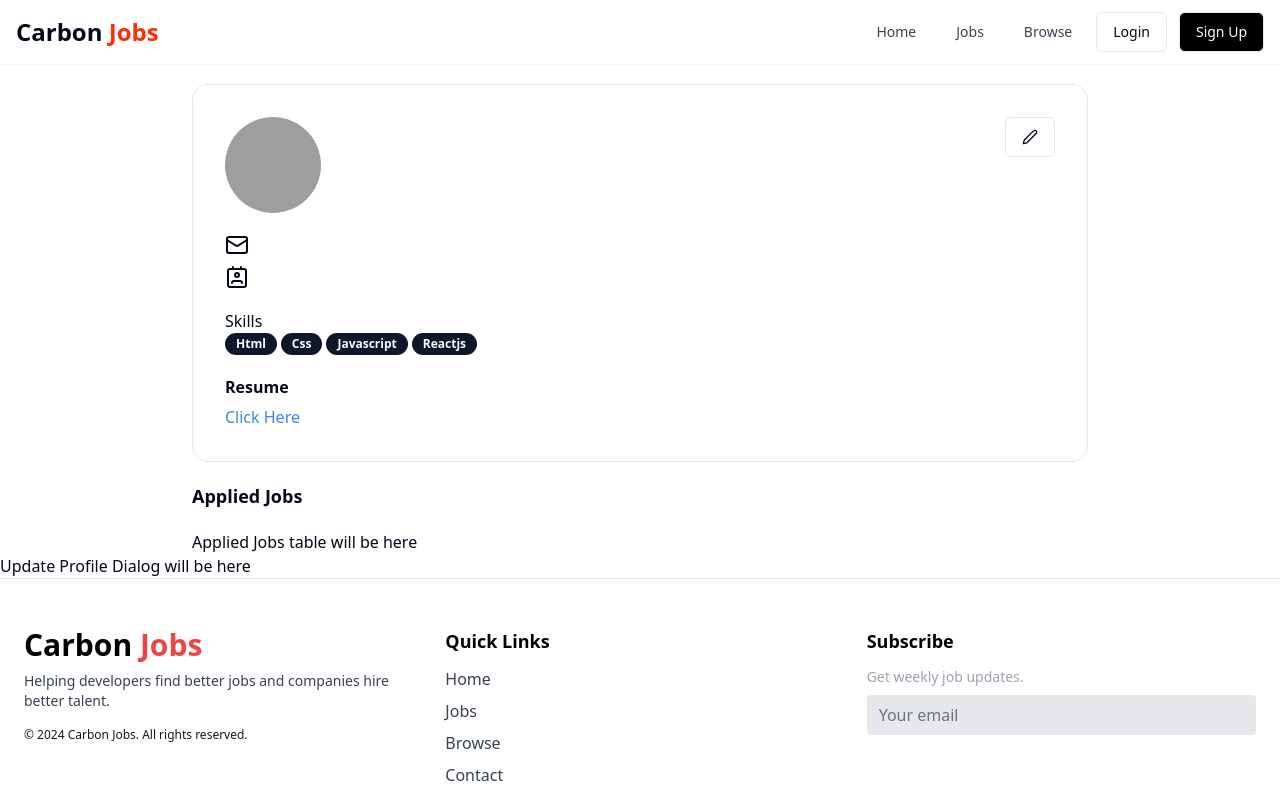
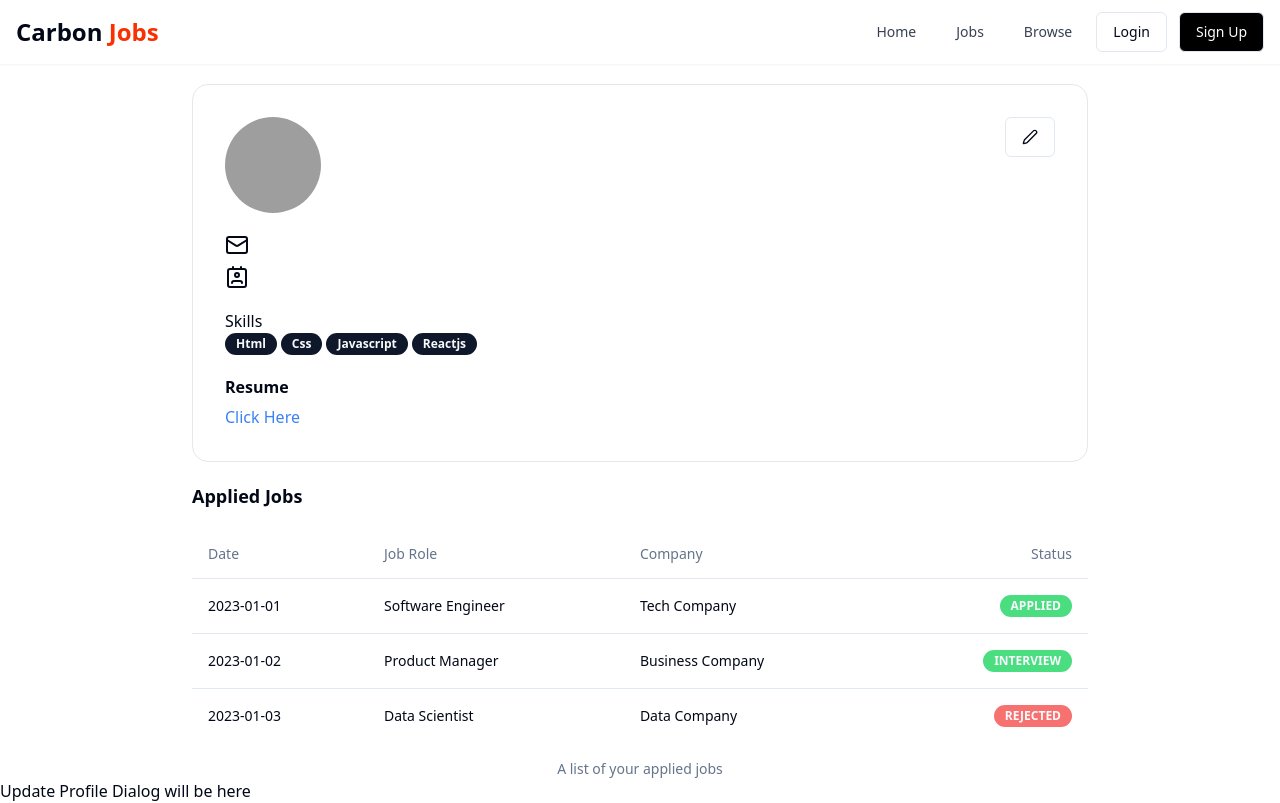
Before and after one commit to mohsin-356/jobportal, a React (Vite) app in the folder frontend/: page /profile in a window 1280 px wide. Shown: the top 803 px of the page. Built offline with nearby package versions, Linux system fonts and the light colour scheme; grey boxes are pictures that could not be loaded.

Commit message:
Import AppliedJobTable component and display applied jobs in Profile component

```diff
--- a/frontend/src/components/Profile.jsx
+++ b/frontend/src/components/Profile.jsx
@@ -5,7 +5,7 @@ import { Button } from './ui/button'
 import { Contact, Mail, Pen } from 'lucide-react'
 import { Badge } from './ui/badge'
 import { Label } from './ui/label'
-// import AppliedJobTable from './AppliedJobTable'
+import AppliedJobTable from './AppliedJobTable'
 // import UpdateProfileDialog from './UpdateProfileDialog'
 import { useSelector } from 'react-redux'
 import Footer from './shared/Footer'
@@ -67,8 +67,7 @@ const Profile = () => {
       <div className='max-w-4xl mx-auto bg-white rounded-2xl'>
         <h1 className='font-bold text-lg my-5'>Applied Jobs</h1>
         {/* Applied Job Table   */}
-        {/* <AppliedJobTable /> */}
-        <p>Applied Jobs table will be here</p>
+        <AppliedJobTable />
       </div>
       {/* <UpdateProfileDialog open={open} setOpen={setOpen}/> */}
       <p>Update Profile Dialog will be here</p>
```
